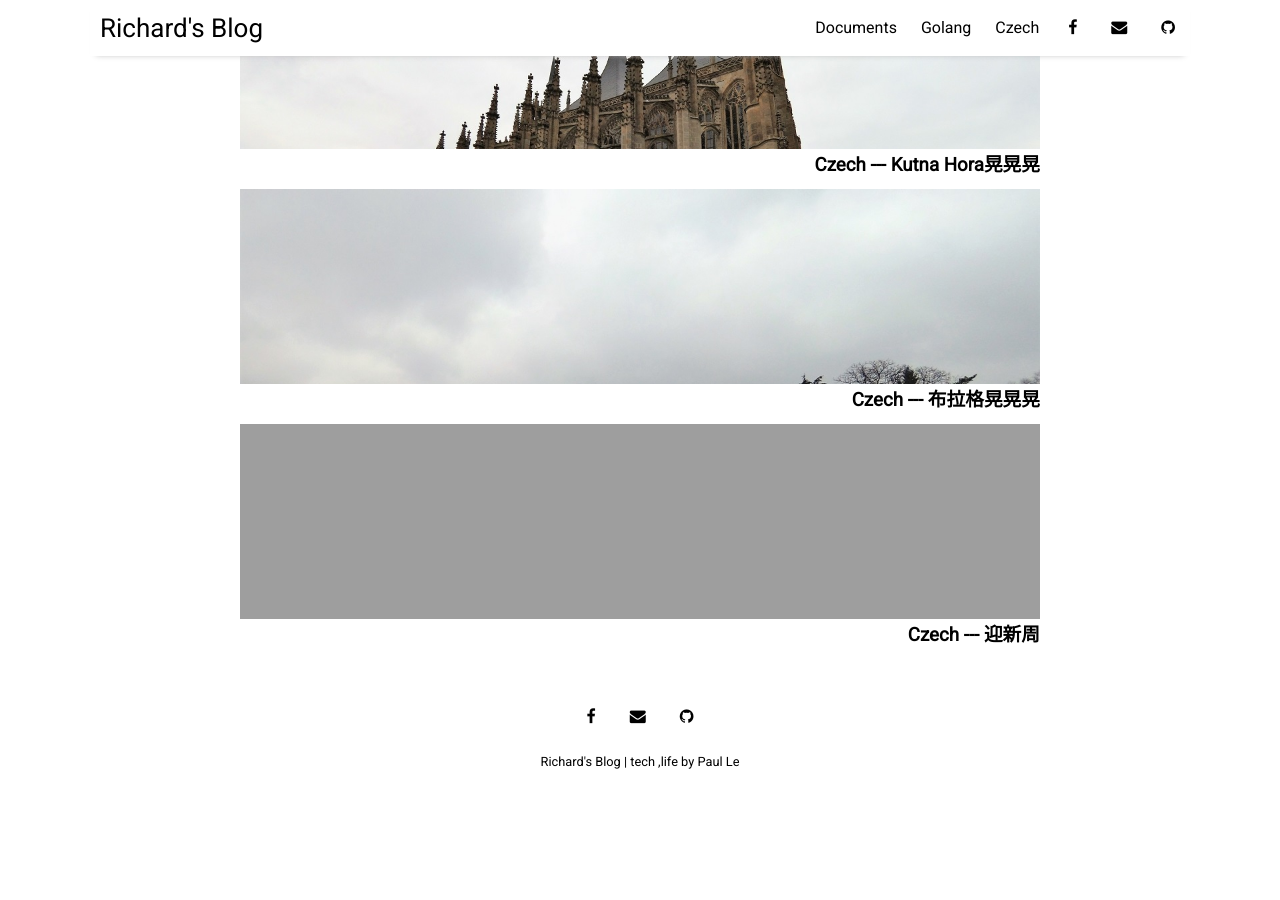
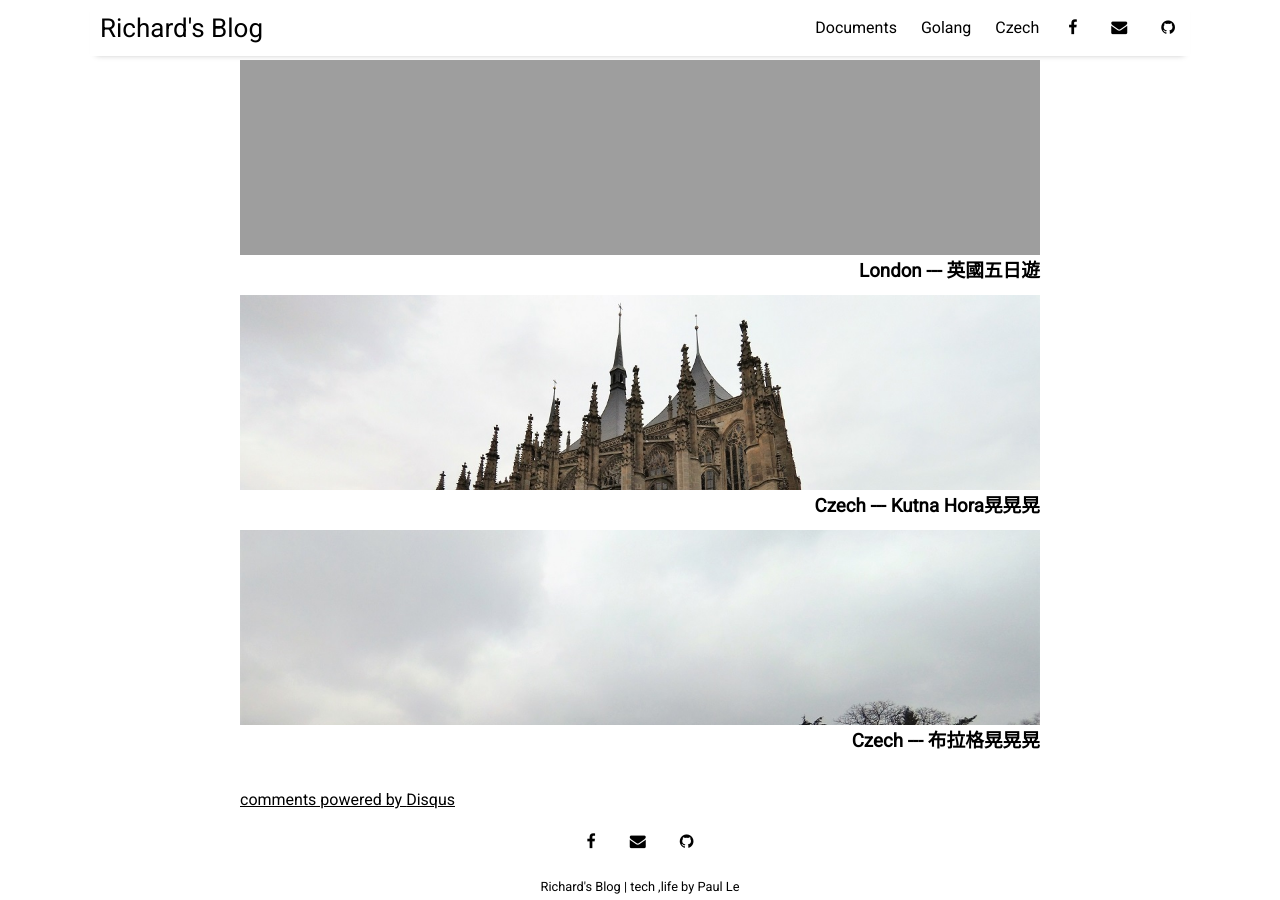
Before and after one commit to a28283878/a28283878.github.io, a Jekyll site: the page built from _posts/2018-02-21-School-Open.md, in a window 1280 px wide and 900 px high, scrolled down 1021 px. Built offline with Jekyll 4.4.1, drawn with Linux system fonts in a browser that asks for light colours; nearby versions of some CDN libraries; comment, search, counter and statistics services are not loaded; before the commit the page ends 1821 px from its top, so only the background shows below that.

Commit message:
comments open

```diff
--- a/_data/settings.yml
+++ b/_data/settings.yml
@@ -6,7 +6,7 @@ description:
 
 # Change to true for Disqus comments
 disqus:
-  comments: false
+  comments: true
   disqus_shortname: 'millennial-3'
 
 menu:
--- a/_posts/2018-02-21-School-Open.md
+++ b/_posts/2018-02-21-School-Open.md
@@ -12,10 +12,14 @@ image:
 * * *
 經過幾次的旅遊後，終於到了開學的時候了。一開始的時候被這學校的混亂制度搞得頭昏腦脹，每個學院就好像不同的學校一樣，完全沒有互相分享資訊。如果要看其他學院的課表，我們必須要去各學院的網站再找出開課的系所，最後才能在一堆課程中找到自己的想要看的課。還有些學院甚至是不提供其他學院的人看的，這時候就真的完全沒有辦法了。
 <br>
+<br>
 另外這個學校的課程系統也是多到奇怪，目前有三堂課，有人有用Moodle、有人用學校的1號系統、有人用2號系統，WTF？為什麼可以搞得這麼複雜，實在對歐洲人的忍耐度感到十分的佩服阿。要是這種事情發生在台灣，一定每天都有人在抗議。
+<br>
 <br>
 不過這裡的老師都蠻有教學熱誠，資料庫系統的老師也是個非常有趣的人，他本身是附近的樂團吉他手，常常上到一半就打開樂團網站宣傳一下。而且她舉例的時候很喜歡用動物，其中一堂課還用動物園來比喻出資料庫的概念，令人敬佩他對於教學的熱愛。
 <br>
+<br>
 不過我早上的課「演算法理論」就十分的可怕，完全是理論的課，針對各種不同的定義去做證明。老師也是十分的有熱誠，但對於我這對理論毫無興趣的人簡直就像天書，各種的符號出現在黑板上。有位華人同學因為聽不懂就沒有專心上課，結果在下課的時候就被老師趕了出來。
 <br>
+<br>
 接下來的課就之後再寫吧，先來期待一下這禮拜六的滑雪囉。
--- /dev/null
+++ b/_posts/2018-3-6-United-Kindom.md
@@ -0,0 +1,9 @@
+---
+layout: post
+title: "London --- 英國五日遊"
+author: "Richard Lin"
+categories: czech
+tags: czech
+image:
+  feature: london.jpg
+---
```
Also changed, not shown: 1 other file.
